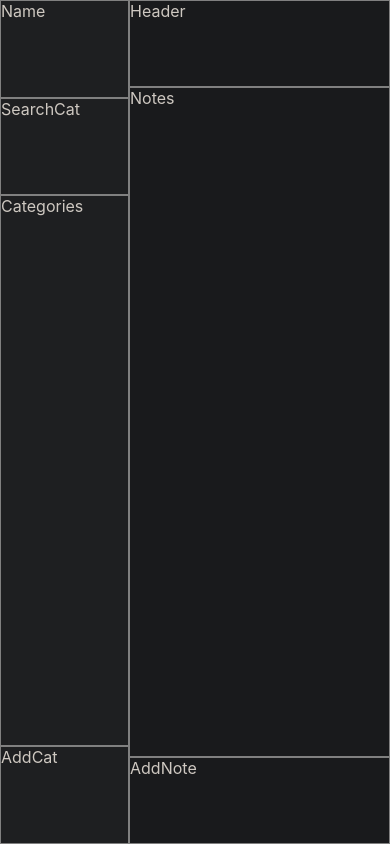
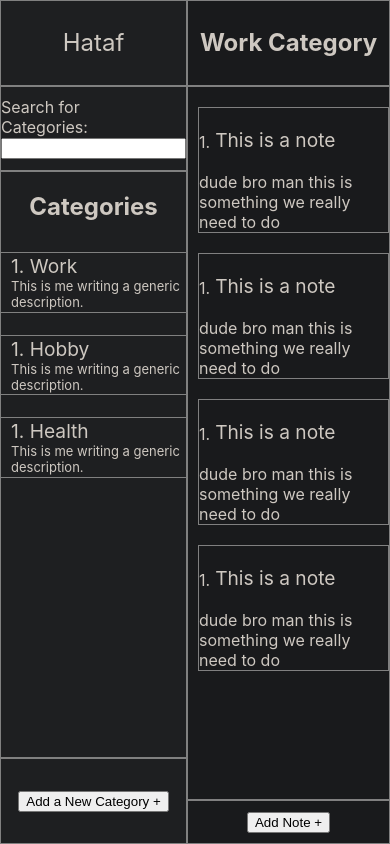
Before and after one commit to hatafatif/task-management-tool, a React (Create React App) app: page / in a window 390 px wide. Built offline with nearby package versions, Linux system fonts and the light colour scheme; the HTML template or start-up script is replaced by a standard one.

Commit message:
Done with the basic layout. Responsiveness is trash. Working on some functionality now

```diff
--- a/src/App.css
+++ b/src/App.css
@@ -1,13 +1,13 @@
 .App {
   display: flex;
   color: #cec8c1;
-  min-height: 100vh;
+  height: 100vh;
 }
 
 .Sidebar {
-  flex-grow: 1;
+  flex-basis: 20%;
 }
 
 .NoteSection {
-  flex-grow: 4.3;
+  flex-basis: 80%;
 }
--- a/src/components/NoteSection/AddNote.js
+++ b/src/components/NoteSection/AddNote.js
@@ -1,9 +1,11 @@
-import React from 'react'
+import React from "react";
 
 const AddNote = () => {
-  return (
-    <div className='AddNote'>AddNote</div>
-  )
-}
+    return (
+        <div className="AddNote">
+            <button>Add Note +</button>
+        </div>
+    );
+};
 
-export default AddNote
+export default AddNote;
--- a/src/components/NoteSection/Header.js
+++ b/src/components/NoteSection/Header.js
@@ -2,7 +2,9 @@ import React from 'react'
 
 const Header = () => {
   return (
-    <div className='Header'>Header</div>
+    <div className='Header'>
+      <h2>Work Category</h2>
+    </div>
   )
 }
 
--- /dev/null
+++ b/src/components/NoteSection/Note.js
@@ -0,0 +1,15 @@
+import React from "react";
+
+const Note = ({ note }) => {
+    return (
+        <div className="Note">
+            <div className="note-title">
+                {note.id}{". "}
+                <div>{note.title}</div>
+            </div>
+            <div className="note-text">{note.text}</div>
+        </div>
+    );
+};
+
+export default Note;
--- a/src/components/NoteSection/NoteSection.css
+++ b/src/components/NoteSection/NoteSection.css
@@ -4,17 +4,42 @@
     flex-direction: column;
 }
 
-.NoteSection * {
+.NoteSection > * {
     border: 1px solid grey ;
 }
 
+.Header {
+    flex-basis: 10%;
+    display: flex;
+    justify-content: center;
+    align-items: center;
+}
 .Notes {
-    flex-grow: 10;
+    flex-basis: 85%;
+    overflow-y: scroll;
+}
+
+.Note {
+    display: flex;
+    flex-direction: column;
+    margin: 20px 0px;
+    margin-left: 10px;
+    border: 1px solid grey;
+}
+
+.note-title {
+    display: flex;
+    align-items: flex-end;
+    margin: 20px 0px;
+}
+
+.note-title > div {
+    font-size: larger;
+    margin-left: 5px;
 }
 .AddNote {
-    flex-grow: 1
+    flex-basis: 5%;
+    display: flex;
+    justify-content: center;
+    align-items: center;
 }
-.Header {
-    flex-grow: 1
-
-}
--- a/src/components/NoteSection/Notes.js
+++ b/src/components/NoteSection/Notes.js
@@ -1,8 +1,16 @@
 import React from 'react'
+import Note from "./Note"
+
+const note = {title: "This is a note", text: "dude bro man this is something we really need to do", id: 1}
 
 const Notes = () => {
   return (
-    <div className='Notes'>Notes</div>
+    <div className='Notes'>
+      <Note note={note}/>
+      <Note note={note}/>
+      <Note note={note}/>
+      <Note note={note}/>
+    </div>
   )
 }
 
--- a/src/components/Sidebar/AddCat.js
+++ b/src/components/Sidebar/AddCat.js
@@ -2,7 +2,9 @@ import React from 'react'
 
 const AddCat = () => {
   return (
-    <div className='AddCat'>AddCat</div>
+    <div className='AddCat'>
+      <button>Add a New Category +</button>
+    </div>
   )
 }
 
--- a/src/components/Sidebar/Categories.js
+++ b/src/components/Sidebar/Categories.js
@@ -1,7 +1,14 @@
 import React from 'react'
+import Category from './Category'
+
 const Categories = () => {
   return (
-    <div className='Categories'>Categories</div>
+    <div className='Categories'>
+    <h2>Categories</h2>
+      <Category name="Work"/>
+      <Category name="Hobby"/>
+      <Category name="Health"/>
+    </div>
   )
 }
 
--- /dev/null
+++ b/src/components/Sidebar/Category.js
@@ -0,0 +1,12 @@
+import React from "react";
+
+const Category = ({ name }) => {
+    return (
+        <div className="Category">
+            <div className="cat-name">1. {name}</div>
+            <div className="cat-desc">This is me writing a generic description.</div>
+        </div>
+    );
+};
+
+export default Category;
--- a/src/components/Sidebar/Name.js
+++ b/src/components/Sidebar/Name.js
@@ -2,7 +2,9 @@ import React from 'react'
 
 const Name = () => {
   return (
-    <div className='Name'>Name</div>
+    <div className='Name'>
+      <div className='user-name'>Hataf</div>
+    </div>
   )
 }
 
--- a/src/components/Sidebar/SearchCat.js
+++ b/src/components/Sidebar/SearchCat.js
@@ -1,9 +1,14 @@
-import React from 'react'
+import React from "react";
 
 const SearchCat = () => {
-  return (
-    <div className='SearchCat'>SearchCat</div>
-  )
-}
+    return (
+        <div className="SearchCat">
+                <label>
+                    <span>Search for Categories:</span>
+                    <input />
+                </label>
+        </div>
+    );
+};
 
-export default SearchCat
+export default SearchCat;
--- a/src/components/Sidebar/Sidebar.css
+++ b/src/components/Sidebar/Sidebar.css
@@ -1,25 +1,70 @@
 .Sidebar {
     display: flex;
     flex-direction: column;
-    background-color: #1e1f21
+    background-color: #1e1f21;
 }
 
 .Sidebar > * {
+    justify-content: center;
+    align-items: center;
     border: 1px solid grey;
+    display: flex;
+}
+
+.SearchCat {
+    flex-basis: 10%;
+    display: flex;
+    justify-content: center;
+    align-items: center;
+}
+
+.SearchCat > input {
+    width: 50%;
+    height: 20%;
+}
+
+.SearchCat > label > span {
+    margin-right: 20px;
 }
 
 .Categories {
-    flex-grow: 7;
+    flex-basis: 70%;
+    justify-content: flex-start;
+    display: flex;
+    overflow-y: auto;
+    flex-direction: column;
 }
 
 .Name {
-    flex-grow: 1;
+    flex-basis: 10%;
 }
 
-.SearchCat {
-    flex-grow: 1;
+.user-name {
+    font-size: x-large;
 }
 
 .AddCat {
-    flex-grow: 1;
+    flex-basis: 10%;
 }
+
+.Category {
+    display: flex;
+    flex-direction: column;
+    flex-basis: 10%;
+    justify-content: center;
+    /* max-height: 100px;
+    overflow-y: auto; */
+    width: 100%;
+    margin: 12px 0;
+    outline: 1px solid grey;
+}
+
+.cat-name {
+    font-size: larger;
+    margin-left: 10px;
+}
+
+.cat-desc {
+    font-size: small;
+    margin-left: 10px;
+}
```
